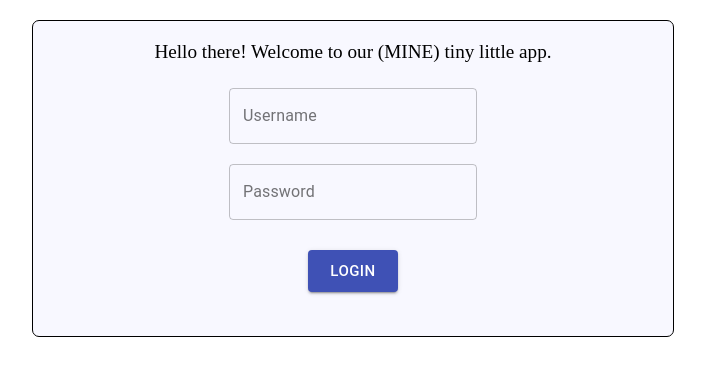
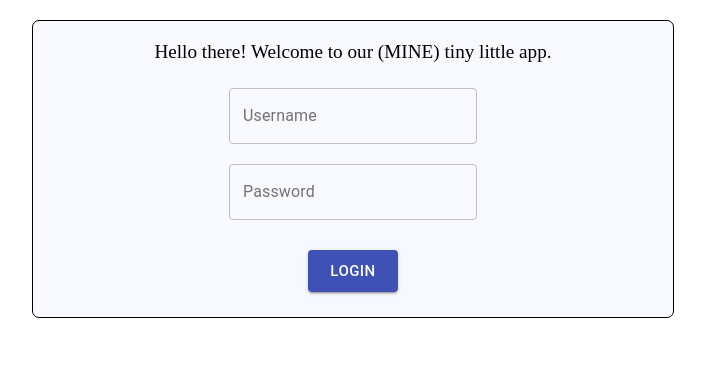
Before and after one commit to IsTheUsernameReallyTaken/urban-octo-licenta, a React (Create React App) app: page / in a window 1280 px wide. Shown: the top 376 px of the page, without its empty margins (287-992 px from the left). Built offline with nearby package versions, Linux system fonts and the light colour scheme.

Commit message:
Slight adjustment that I don't want to do again tomorrow

```diff
--- a/src/components/Login.jsx
+++ b/src/components/Login.jsx
@@ -5,7 +5,6 @@ import { TextField, Button } from "@material-ui/core";
 
 const Wrapper = styled.div`
   width: 600px;
-  height: 275px;
 
   margin: 20px;
   padding: 20px;
```
